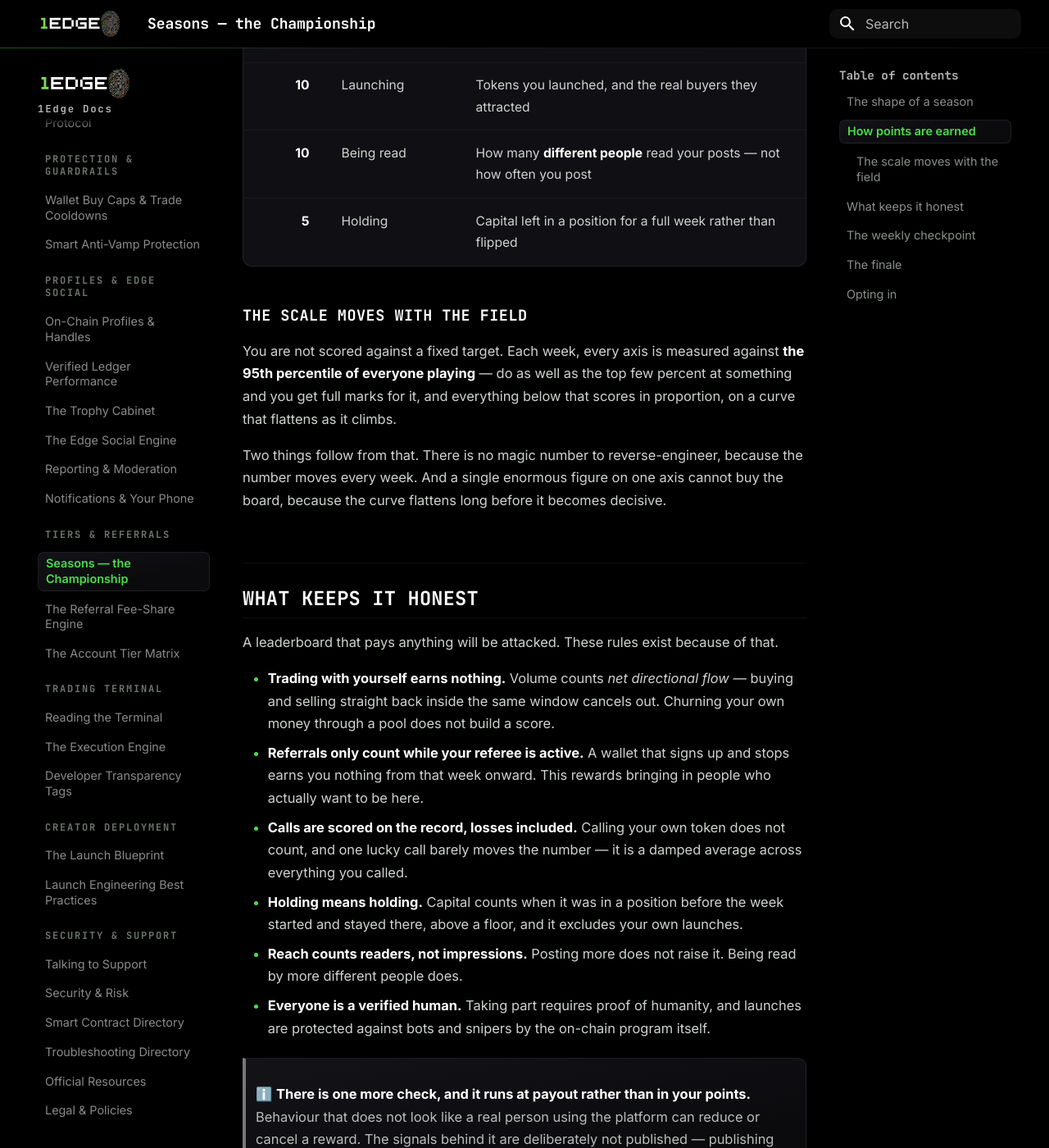
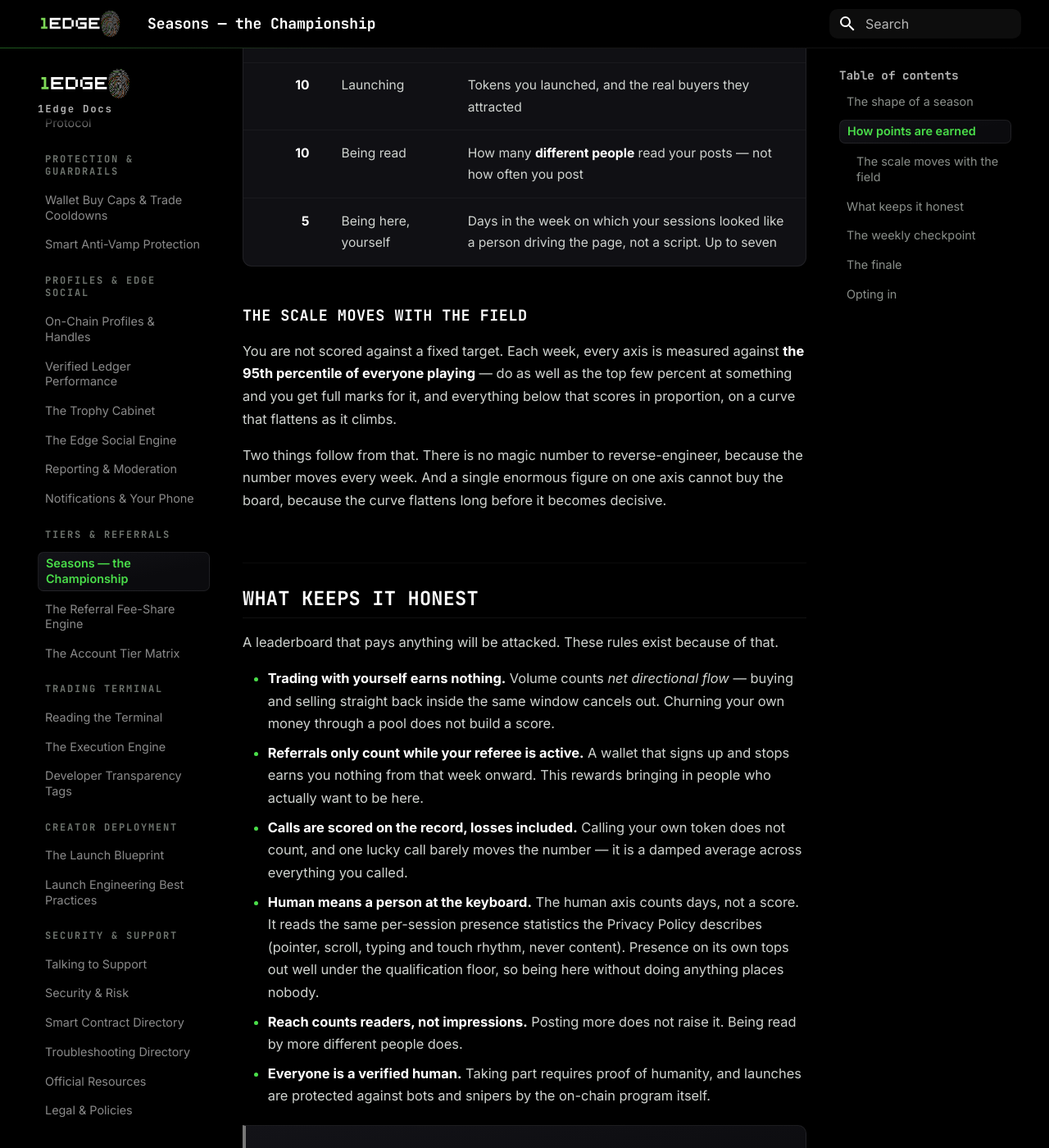
Before and after one commit to Tedz-1edge/1edge-docs, an MkDocs documentation site: the page built from docs/rewards/seasons.md, in a window 1280 px wide and 1400 px high, scrolled down 1387 px. Shown: the whole window at 82% size. Built offline with MkDocs 1.6.1 and Material for MkDocs 9.7.7, drawn with Linux system fonts in a browser that asks for light colours.

Commit message:
Seasons: holding axis replaced by the human axis (5), counts days not a score
Co-Authored-By: Claude Fable 5.1 <noreply@anthropic.com>
Claude-Session: https://claude.ai/code/session_01X6b6yHsTq43JdqNVNf6Sp5

```diff
--- a/docs/rewards/seasons.md
+++ b/docs/rewards/seasons.md
@@ -32,7 +32,7 @@ Six things count, and they are weighted. No single one of them can carry you to
 | **15** | Your calls | How the tokens you called actually performed. Losses count against you |
 | **10** | Launching | Tokens you launched, and the real buyers they attracted |
 | **10** | Being read | How many **different people** read your posts — not how often you post |
-| **5** | Holding | Capital left in a position for a full week rather than flipped |
+| **5** | Being here, yourself | Days in the week on which your sessions looked like a person driving the page, not a script. Up to seven |
 
 ### The scale moves with the field
 
@@ -47,7 +47,7 @@ A leaderboard that pays anything will be attacked. These rules exist because of
 * **Trading with yourself earns nothing.** Volume counts *net directional flow* — buying and selling straight back inside the same window cancels out. Churning your own money through a pool does not build a score.
 * **Referrals only count while your referee is active.** A wallet that signs up and stops earns you nothing from that week onward. This rewards bringing in people who actually want to be here.
 * **Calls are scored on the record, losses included.** Calling your own token does not count, and one lucky call barely moves the number — it is a damped average across everything you called.
-* **Holding means holding.** Capital counts when it was in a position before the week started and stayed there, above a floor, and it excludes your own launches.
+* **Human means a person at the keyboard.** The human axis counts days, not a score. It reads the same per-session presence statistics the Privacy Policy describes (pointer, scroll, typing and touch rhythm, never content). Presence on its own tops out well under the qualification floor, so being here without doing anything places nobody.
 * **Reach counts readers, not impressions.** Posting more does not raise it. Being read by more different people does.
 * **Everyone is a verified human.** Taking part requires proof of humanity, and launches are protected against bots and snipers by the on-chain program itself.
 
```
